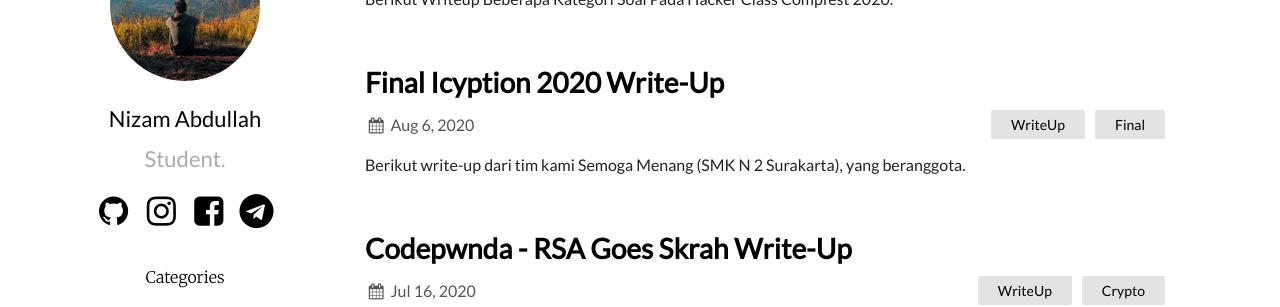
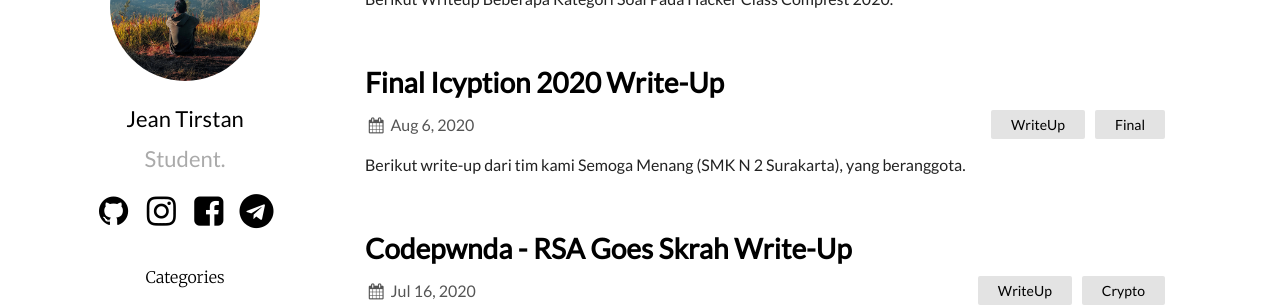
Before and after one commit to jeantirstan/jeantirstan.github.io, a Jekyll site: the page built from index.md, in a window 1280 px wide. Shown: the part 206-513 px from the top of the page. Built offline with Jekyll 4.4.1, drawn with Linux system fonts in a browser that asks for light colours.

Commit message:
Update _config.yml

```diff
--- a/_config.yml
+++ b/_config.yml
@@ -1,8 +1,8 @@
-title: Abdullahnz's Notes
-author: Nizam Abdullah
-email: edfallennzm@gmail.com
+title: Jean Tirstan Notes
+author: Jean Tirstan
+email: jeant2212@gmail.com
 description: > # this means to ignore newlines until "show_exerpts:"
-  Personal blog of Nizam Abdullah.
+  Personal blog of Jean Tirstan.
 show_excerpts: true # set to true to show excerpts on the homepage
 profile_image: "assets/portfolio.png"
 # Minima date format
@@ -10,24 +10,24 @@ profile_image: "assets/portfolio.png"
 sass:
   sass_dir: _sass
 plainwhite:
-  name: Nizam Abdullah
+  name: Jean Tirstan
   tagline: Student.
   date_format: "%b %-d, %Y"
   sitemap: true # set to true to generate sitemap.xml content
   search: true # set to true to enable searchbar
   dark_mode: true # set to true to add dark mode toggle
   html_lang: "en" # set the lang attribute of the <html> tag for the pages. See here for a list of codes: https://www.w3schools.com/tags/ref_country_codes.asp
-  disqus_shortname: abdullahnz
+  disqus_shortname: jeantirstan
   navigation:
     - title: Categories
       url: "/categories"
   # generate social links in footer
   social_links:
-    github:  abdullahnz
+    github:  jeantirstan
     rss: rss
-    instagram: abdullahnz_
-    facebook: profile.php?id=100006254298767
-    telegram: abdullahnzz
+    instagram: jeant__
+    facebook: jeant22
+    telegram: neverdieneverlost
 
 
 # If you want to link only specific pages in your header, uncomment
```
